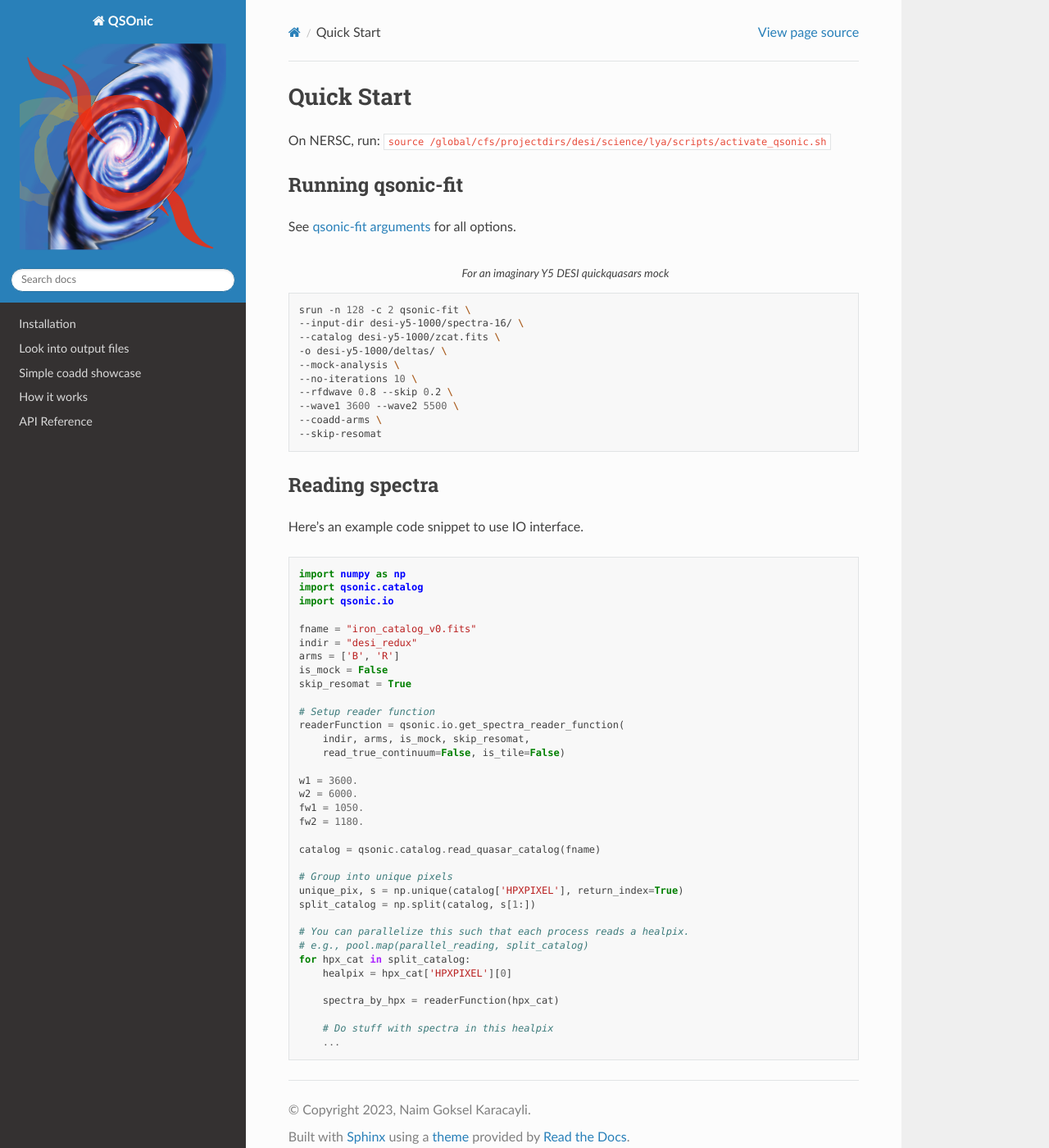
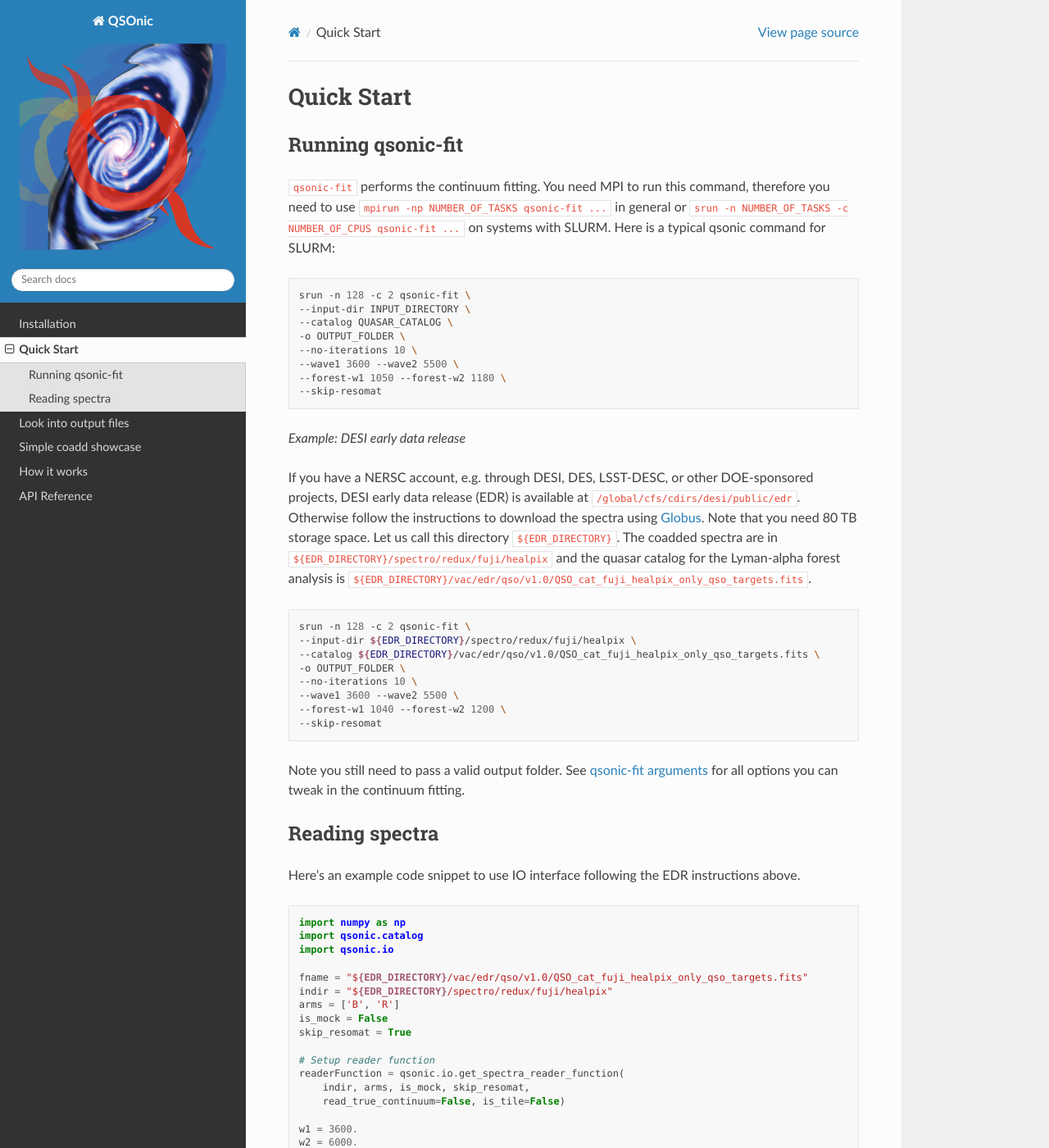
Before and after one commit to p-slash/qsonic, a Sphinx documentation site: the page built from docs/source/quick_start.rst, in a window 1280 px wide and 1400 px high. Shown: the whole window at 82% size. Built offline with Sphinx 7.4.7 and the Read the Docs theme 2.0.0, drawn with Linux system fonts in a browser that asks for light colours; pages that are not in the unit, such as notebooks, are missing from menus; the version number could not be read and is left out.

Commit message:
initial DESI EDR tutorial. Catalog is not correct!

```diff
--- a/docs/source/index.rst
+++ b/docs/source/index.rst
@@ -31,7 +31,7 @@ See :doc:`/generated/modules` for details.
    :glob:
 
    installation
-   desi_edr_tutorial
+   quick_start
    examples/lookChi2Catalog
    examples/simple_coadd_showcase
    howitworks
--- a/docs/source/quick_start.rst
+++ b/docs/source/quick_start.rst
@@ -1,31 +1,46 @@
 Quick Start
 ===========
-On NERSC, run: ``source /global/cfs/projectdirs/desi/science/lya/scripts/activate_qsonic.sh``
 
 Running qsonic-fit
 -------------------------
 
-See :ref:`qsonic-fit arguments <qsonic fit arguments>` for all options.
+``qsonic-fit`` performs the continuum fitting. You need MPI to run this command, therefore you need to use ``mpirun -np NUMBER_OF_TASKS qsonic-fit ...`` in general or ``srun -n NUMBER_OF_TASKS -c NUMBER_OF_CPUS qsonic-fit ...`` on systems with SLURM. Here is a typical qsonic command for SLURM:
 
 .. code-block:: shell
-    :caption: For an imaginary Y5 DESI quickquasars mock
 
     srun -n 128 -c 2 qsonic-fit \
-    --input-dir desi-y5-1000/spectra-16/ \
-    --catalog desi-y5-1000/zcat.fits \
-    -o desi-y5-1000/deltas/ \
-    --mock-analysis \
+    --input-dir INPUT_DIRECTORY \
+    --catalog QUASAR_CATALOG \
+    -o OUTPUT_FOLDER \
     --no-iterations 10 \
-    --rfdwave 0.8 --skip 0.2 \
     --wave1 3600 --wave2 5500 \
-    --coadd-arms \
+    --forest-w1 1050 --forest-w2 1180 \
     --skip-resomat
+
+
+*Example: DESI early data release*
+
+If you have a NERSC account, e.g. through DESI, DES, LSST-DESC, or other DOE-sponsored projects, DESI early data release (EDR) is available at ``/global/cfs/cdirs/desi/public/edr``. Otherwise follow the instructions to download the spectra using `Globus <https://data.desi.lbl.gov/doc/access/>`_. Note that you need 80 TB storage space. Let us call this directory ``${EDR_DIRECTORY}``. The coadded spectra are in ``${EDR_DIRECTORY}/spectro/redux/fuji/healpix`` and the quasar catalog for the Lyman-alpha forest analysis is ``${EDR_DIRECTORY}/vac/edr/qso/v1.0/QSO_cat_fuji_healpix_only_qso_targets.fits``.
+
+
+.. code-block:: shell
+
+    srun -n 128 -c 2 qsonic-fit \
+    --input-dir ${EDR_DIRECTORY}/spectro/redux/fuji/healpix \
+    --catalog ${EDR_DIRECTORY}/vac/edr/qso/v1.0/QSO_cat_fuji_healpix_only_qso_targets.fits \
+    -o OUTPUT_FOLDER \
+    --no-iterations 10 \
+    --wave1 3600 --wave2 5500 \
+    --forest-w1 1040 --forest-w2 1200 \
+    --skip-resomat
+
+Note you still need to pass a valid output folder.  See :ref:`qsonic-fit arguments <qsonic fit arguments>` for all options you can tweak in the continuum fitting.
 
 
 Reading spectra
 ---------------
 
-Here's an example code snippet to use IO interface.
+Here's an example code snippet to use IO interface following the EDR instructions above.
 
 .. code-block:: python
 
@@ -33,8 +48,8 @@ Here's an example code snippet to use IO interface.
     import qsonic.catalog
     import qsonic.io
 
-    fname = "iron_catalog_v0.fits"
-    indir = "desi_redux"
+    fname = "${EDR_DIRECTORY}/vac/edr/qso/v1.0/QSO_cat_fuji_healpix_only_qso_targets.fits"
+    indir = "${EDR_DIRECTORY}/spectro/redux/fuji/healpix"
     arms = ['B', 'R']
     is_mock = False
     skip_resomat = True
```
Also changed, not shown: docs/source/examples/simple_coadd_showcase.rst (+18 -13 lines).
